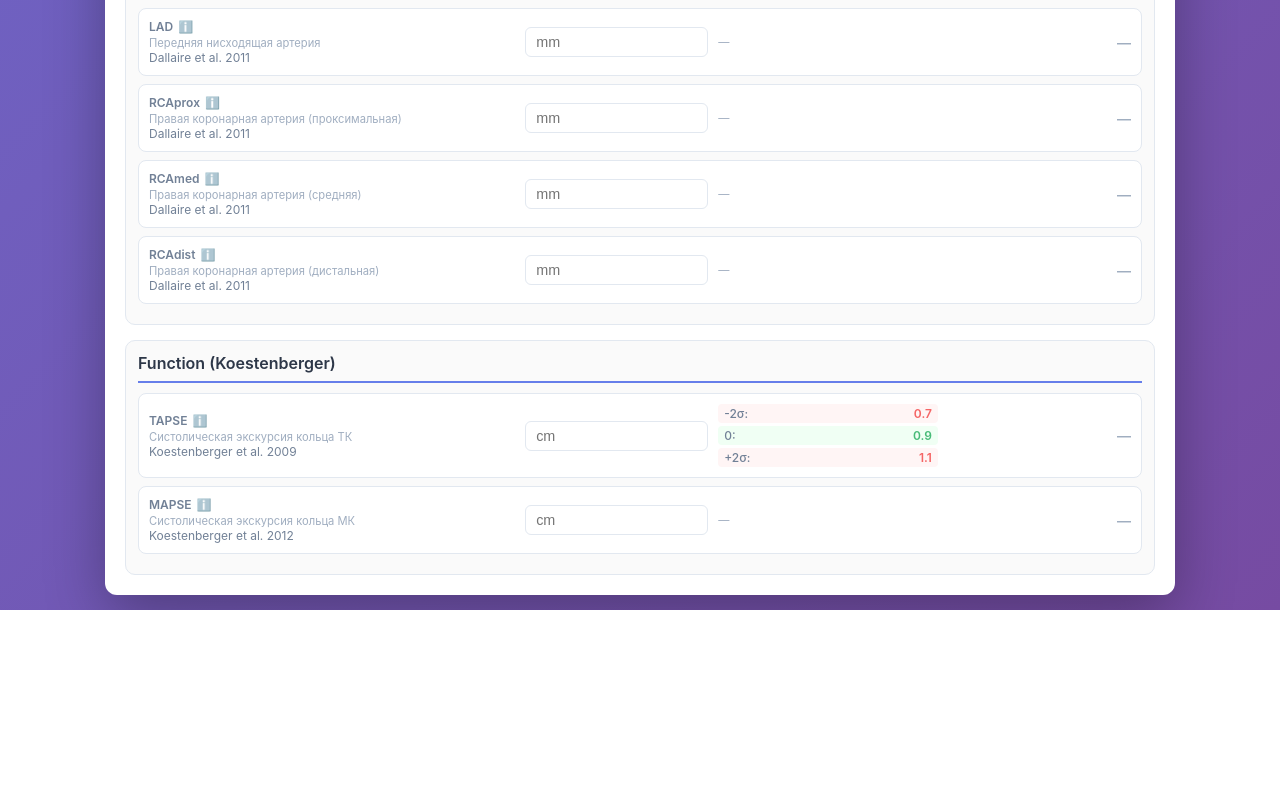
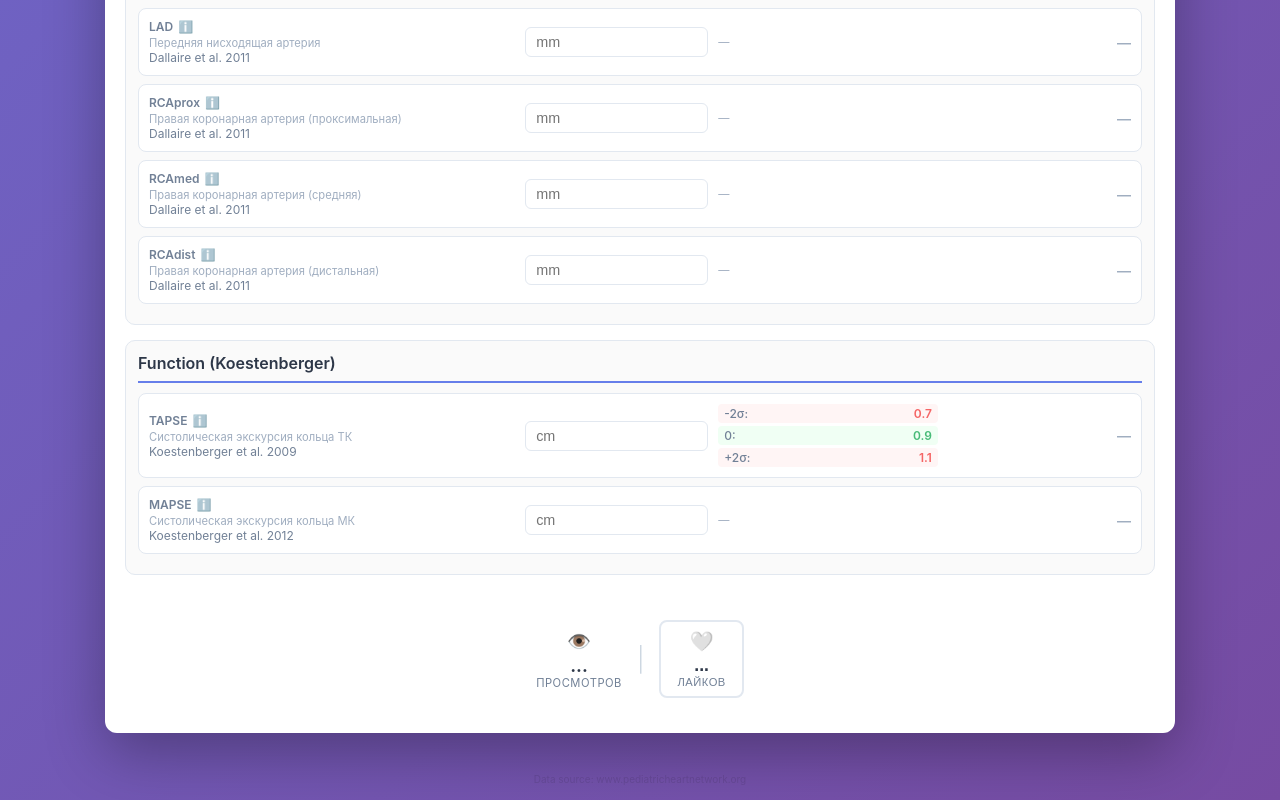
Before and after one commit to 2maxglad/zscore, a React (Vite) app: page / in a window 1280 px wide. Shown: the part 2586-3386 px from the top of the page. Before the commit the page ends 3196 px from the top, so only its background shows below. Built offline with nearby package versions, Linux system fonts and the light colour scheme; no server answers.

Commit message:
Add bilingual support and styles

```diff
--- a/index.html
+++ b/index.html
@@ -1,13 +1,22 @@
 <!doctype html>
 <html lang="en">
+
 <head>
   <meta charset="UTF-8" />
   <link rel="icon" type="image/svg+xml" href="/vite.svg" />
   <meta name="viewport" content="width=device-width, initial-scale=1.0" />
-    <title>z-score</title>
+  <meta name="description"
+    content="Cardiac Z-Score Calculator for Echocardiography. Calculate Z-scores for various cardiac parameters based on BSA, weight, age, and gender. Data source: Pediatric Heart Network." />
+  <meta name="keywords"
+    content="z-score, echocardiography, cardiology, pediatric, bsa, calculator, heart, ultrasound, эхокг, кардиология, з-скор, калькулятор, pediatric heart network" />
+  <meta name="author" content="2maxglad" />
+  <meta name="source" content="www.pediatricheartnetwork.org" />
+  <title>Cardiac Z-Score Calculator</title>
 </head>
+
 <body>
   <div id="root"></div>
   <script type="module" src="/src/main.jsx"></script>
 </body>
+
 </html>
--- a/src/App.jsx
+++ b/src/App.jsx
@@ -1,6 +1,7 @@
 import React, { useState } from 'react';
 import PatientForm from './components/PatientForm';
 import MeasurementInput from './components/MeasurementInput';
+import LikeCounter from './components/LikeCounter';
 import { PARAMETERS } from './data/parameters';
 import { translations } from './utils/translations';
 import './index.css';
@@ -123,8 +124,20 @@ function App() {
             </div>
           )}
         </div>
-      </main>
-    </div>
+
+        <LikeCounter language={language} />
+      </main >
+      <footer style={{
+        textAlign: 'center',
+        marginTop: '40px',
+        opacity: 0.1,
+        fontSize: '10px',
+        color: '#000',
+        pointerEvents: 'none'
+      }}>
+        Data source: www.pediatricheartnetwork.org
+      </footer>
+    </div >
   );
 }
 
--- /dev/null
+++ b/src/components/LikeCounter.jsx
@@ -0,0 +1,97 @@
+import React, { useState, useEffect } from 'react';
+import { translations } from '../utils/translations';
+
+const NAMESPACE = 'zscore-2maxglad';
+const KEY_VIEWS = 'views';
+const KEY_LIKES = 'likes';
+
+const LikeCounter = ({ language }) => {
+    const [likes, setLikes] = useState(null);
+    const [views, setViews] = useState(null);
+    const [hasLiked, setHasLiked] = useState(false);
+    const [loading, setLoading] = useState(true);
+    const t = translations[language];
+
+    useEffect(() => {
+        // Check local storage for like status
+        const liked = localStorage.getItem('zscore_liked') === 'true';
+        setHasLiked(liked);
+
+        // Fetch initial data
+        const fetchData = async () => {
+            try {
+                // Increment views (simple hit counter)
+                // We use sessionStorage to prevent counting refresh as new visit in same session
+                const sessionVisited = sessionStorage.getItem('zscore_visited');
+
+                let viewsResponse;
+                if (!sessionVisited) {
+                    viewsResponse = await fetch(`https://api.counterapi.dev/v1/${NAMESPACE}/${KEY_VIEWS}/up`);
+                    sessionStorage.setItem('zscore_visited', 'true');
+                } else {
+                    viewsResponse = await fetch(`https://api.counterapi.dev/v1/${NAMESPACE}/${KEY_VIEWS}/`);
+                }
+
+                const viewsData = await viewsResponse.json();
+                if (viewsData && viewsData.count !== undefined) {
+                    setViews(viewsData.count);
+                }
+
+                // Get likes count (without incrementing)
+                const likesResponse = await fetch(`https://api.counterapi.dev/v1/${NAMESPACE}/${KEY_LIKES}/`);
+                const likesData = await likesResponse.json();
+                if (likesData && likesData.count !== undefined) {
+                    setLikes(likesData.count);
+                }
+            } catch (error) {
+                console.error('Error fetching counters:', error);
+            } finally {
+                setLoading(false);
+            }
+        };
+
+        fetchData();
+    }, []);
+
+    const handleLike = async () => {
+        if (hasLiked) return;
+
+        try {
+            setHasLiked(true); // Optimistic update
+            setLikes(prev => (prev || 0) + 1);
+            localStorage.setItem('zscore_liked', 'true');
+
+            await fetch(`https://api.counterapi.dev/v1/${NAMESPACE}/${KEY_LIKES}/up`);
+        } catch (error) {
+            console.error('Error liking:', error);
+            // Revert on error if needed, but for a like button it's usually fine to just ignore
+        }
+    };
+
+    if (loading && likes === null && views === null) return null;
+
+    return (
+        <div className="like-counter-container">
+            <div className="counter-item views-item">
+                <span className="counter-icon">👁️</span>
+                <span className="counter-value">{views !== null ? views : '...'}</span>
+                <span className="counter-label">{language === 'ru' ? 'Просмотров' : 'Views'}</span>
+            </div>
+
+            <div className="counter-divider">|</div>
+
+            <button
+                className={`counter-item like-button ${hasLiked ? 'liked' : ''}`}
+                onClick={handleLike}
+                disabled={hasLiked}
+                title={hasLiked ? (language === 'ru' ? 'Вы уже оценили' : 'You already liked') : (language === 'ru' ? 'Оценить проект' : 'Like this project')}
+            >
+                <span className="counter-icon">{hasLiked ? '❤️' : '🤍'}</span>
+                <span className="counter-value">{likes !== null ? likes : '...'}</span>
+                <span className="counter-label">{language === 'ru' ? 'Лайков' : 'Likes'}</span>
+            </button>
+        </div>
+    );
+};
+
+export default LikeCounter;
--- a/src/index.css
+++ b/src/index.css
@@ -569,3 +569,81 @@ input[type="number"] {
     font-size: 0.85rem;
   }
 }
+
+/* Like Counter */
+.like-counter-container {
+  display: flex;
+  align-items: center;
+  justify-content: center;
+  gap: 15px;
+  margin-top: 30px;
+  padding: 15px;
+  background: rgba(255, 255, 255, 0.5);
+  border-radius: 12px;
+  backdrop-filter: blur(5px);
+}
+
+.counter-item {
+  display: flex;
+  flex-direction: column;
+  align-items: center;
+  justify-content: center;
+  min-width: 60px;
+}
+
+.counter-icon {
+  font-size: 1.2rem;
+  margin-bottom: 2px;
+}
+
+.counter-value {
+  font-weight: 700;
+  font-size: 1.1rem;
+  color: #2d3748;
+}
+
+.counter-label {
+  font-size: 0.7rem;
+  color: #718096;
+  text-transform: uppercase;
+  letter-spacing: 0.5px;
+}
+
+.counter-divider {
+  color: #cbd5e0;
+  font-size: 1.5rem;
+  font-weight: 300;
+}
+
+.like-button {
+  background: white;
+  border: 2px solid #e2e8f0;
+  border-radius: 8px;
+  padding: 8px 16px;
+  cursor: pointer;
+  transition: all 0.2s ease;
+}
+
+.like-button:hover:not(:disabled) {
+  transform: translateY(-2px);
+  box-shadow: 0 4px 12px rgba(0, 0, 0, 0.1);
+  border-color: #667eea;
+}
+
+.like-button:active:not(:disabled) {
+  transform: translateY(0);
+}
+
+.like-button.liked {
+  background: #fff5f5;
+  border-color: #fc8181;
+  cursor: default;
+}
+
+.like-button.liked .counter-value {
+  color: #e53e3e;
+}
+
+.like-button:disabled {
+  opacity: 0.9;
+}
```
Lines whose indentation alone changed are shown as unchanged.
